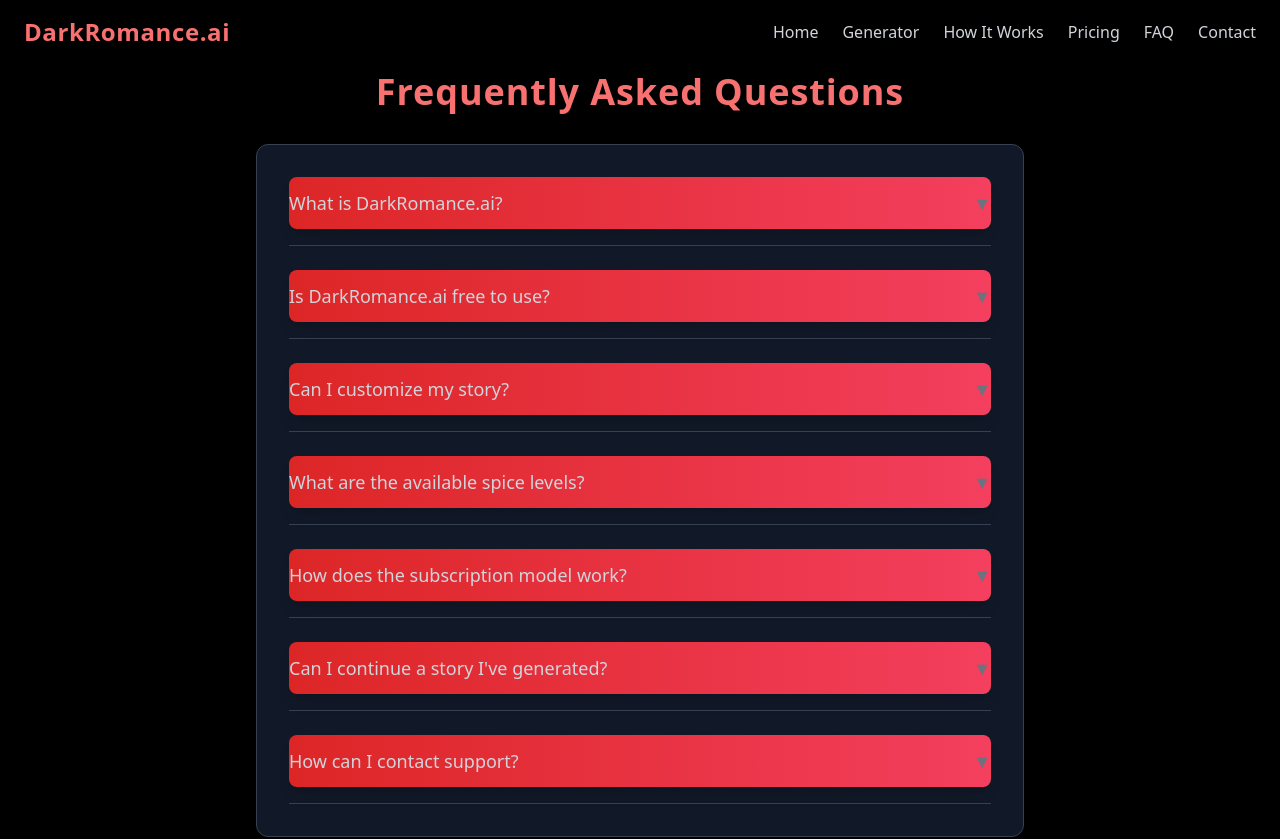
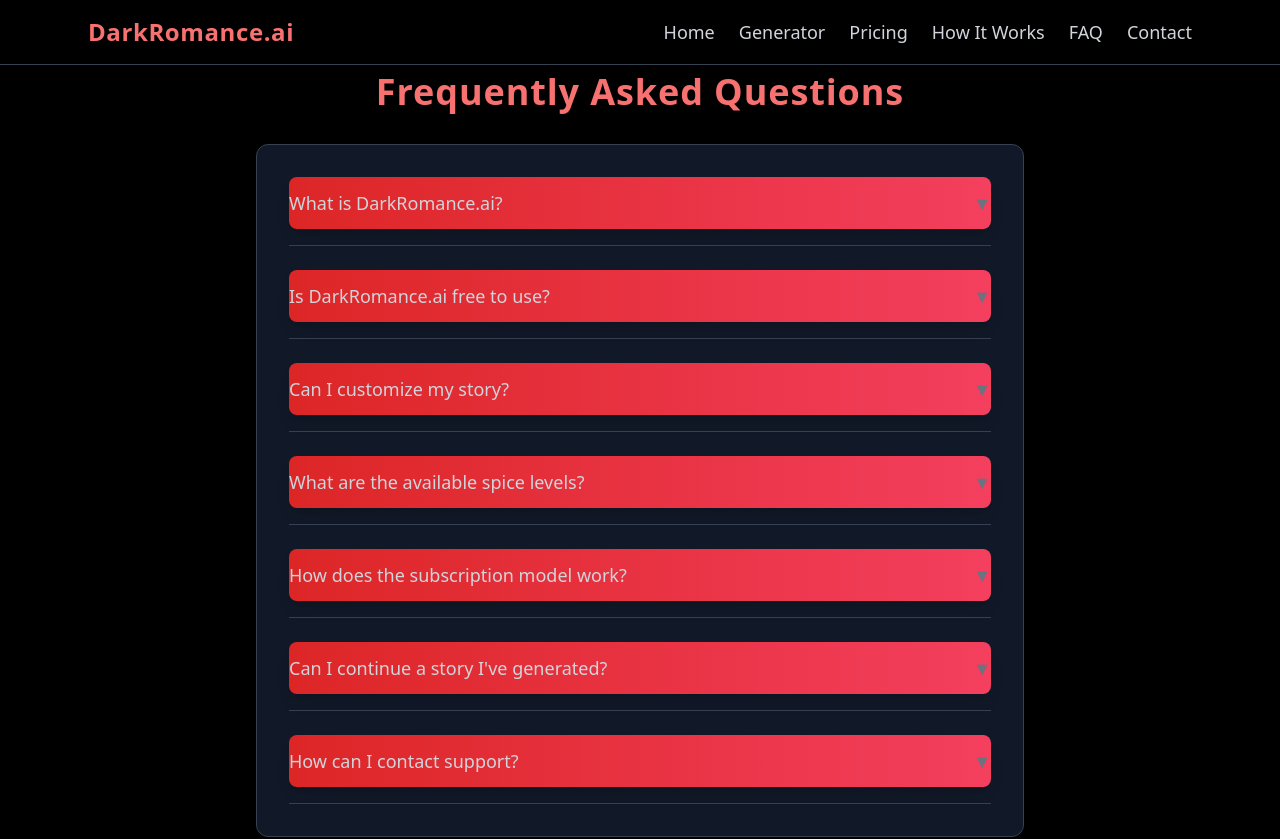
Before and after one commit to kaelsinister/darkromance-backend, a Next.js app in the folder frontend/: page /faq in a window 1280 px wide. Shown: the top 839 px of the page. Built offline with nearby package versions, Linux system fonts and the light colour scheme.

Commit message:
Fixed mobile navbar layout & improved responsiveness

```diff
--- a/frontend/src/components/Navbar.js
+++ b/frontend/src/components/Navbar.js
@@ -3,46 +3,101 @@
 import Link from "next/link";
 
 export default function Navbar() {
-  const [menuOpen, setMenuOpen] = useState(false);
+  const [isOpen, setIsOpen] = useState(false);
 
   return (
-    <nav className="fixed top-0 left-0 w-full bg-black shadow-md z-50 px-6 py-4 flex justify-between items-center">
-      {/* Logo */}
-      <Link href="/" className="text-red-400 text-2xl font-bold tracking-wide">
-        DarkRomance.ai
-      </Link>
+    <nav className="bg-black text-gray-300 w-full fixed top-0 left-0 z-50 shadow-lg border-b border-gray-700">
+      <div className="max-w-6xl mx-auto px-6 py-4 flex justify-between items-center">
+        {/* Logo / Brand Title */}
+        <Link href="/">
+          <h1 className="text-2xl font-bold text-red-400 tracking-wide cursor-pointer">
+            DarkRomance.ai
+          </h1>
+        </Link>
 
-      {/* Mobile Menu Button */}
-      <button
-        className="text-white text-2xl sm:text-xl p-2 focus:outline-none md:hidden"
-        onClick={() => setMenuOpen(!menuOpen)}
-      >
-        ☰
-      </button>
+        {/* Hamburger Menu Button */}
+        <button
+          onClick={() => setIsOpen(!isOpen)}
+          className="md:hidden flex items-center justify-center w-10 h-10 rounded focus:outline-none transition-all duration-300 border border-gray-600"
+        >
+          {/* Icon: Three horizontal bars */}
+          <span className="block w-6 h-0.5 bg-gray-300 mb-1"></span>
+          <span className="block w-6 h-0.5 bg-gray-300 mb-1"></span>
+          <span className="block w-6 h-0.5 bg-gray-300"></span>
+        </button>
 
-      {/* Mobile Menu Dropdown */}
-      {menuOpen && (
-        <div className="absolute top-full left-0 w-full bg-gray-900 text-white shadow-lg z-50 md:hidden">
-          <ul className="flex flex-col space-y-3 p-4">
-            <li><Link href="/" className="hover:text-red-400" onClick={() => setMenuOpen(false)}>Home</Link></li>
-            <li><Link href="/generator" className="hover:text-red-400" onClick={() => setMenuOpen(false)}>Generator</Link></li>
-            <li><Link href="/how-it-works" className="hover:text-red-400" onClick={() => setMenuOpen(false)}>How It Works</Link></li>
-            <li><Link href="/pricing" className="hover:text-red-400" onClick={() => setMenuOpen(false)}>Pricing</Link></li>
-            <li><Link href="/faq" className="hover:text-red-400" onClick={() => setMenuOpen(false)}>FAQ</Link></li>
-            <li><Link href="/contact" className="hover:text-red-400" onClick={() => setMenuOpen(false)}>Contact</Link></li>
+        {/* Desktop Menu */}
+        <ul className="hidden md:flex space-x-6 text-lg">
+          <li>
+            <Link href="/" className="hover:text-red-400 transition">
+              Home
+            </Link>
+          </li>
+          <li>
+            <Link href="/generator" className="hover:text-red-400 transition">
+              Generator
+            </Link>
+          </li>
+          <li>
+            <Link href="/pricing" className="hover:text-red-400 transition">
+              Pricing
+            </Link>
+          </li>
+          <li>
+            <Link href="/how-it-works" className="hover:text-red-400 transition">
+              How It Works
+            </Link>
+          </li>
+          <li>
+            <Link href="/faq" className="hover:text-red-400 transition">
+              FAQ
+            </Link>
+          </li>
+          <li>
+            <Link href="/contact" className="hover:text-red-400 transition">
+              Contact
+            </Link>
+          </li>
+        </ul>
+      </div>
+
+      {/* Mobile Menu */}
+      {isOpen && (
+        <div className="md:hidden bg-gray-900 border-t border-gray-700 absolute top-full left-0 w-full shadow-lg z-40">
+          <ul className="flex flex-col text-center py-4 space-y-4">
+            <li>
+              <Link href="/" className="block hover:text-red-400 transition" onClick={() => setIsOpen(false)}>
+                Home
+              </Link>
+            </li>
+            <li>
+              <Link href="/generator" className="block hover:text-red-400 transition" onClick={() => setIsOpen(false)}>
+                Generator
+              </Link>
+            </li>
+            <li>
+              <Link href="/pricing" className="block hover:text-red-400 transition" onClick={() => setIsOpen(false)}>
+                Pricing
+              </Link>
+            </li>
+            <li>
+              <Link href="/how-it-works" className="block hover:text-red-400 transition" onClick={() => setIsOpen(false)}>
+                How It Works
+              </Link>
+            </li>
+            <li>
+              <Link href="/faq" className="block hover:text-red-400 transition" onClick={() => setIsOpen(false)}>
+                FAQ
+              </Link>
+            </li>
+            <li>
+              <Link href="/contact" className="block hover:text-red-400 transition" onClick={() => setIsOpen(false)}>
+                Contact
+              </Link>
+            </li>
           </ul>
         </div>
       )}
-
-      {/* Desktop Menu */}
-      <div className="hidden md:flex space-x-6">
-        <Link href="/" className="hover:text-red-400 transition">Home</Link>
-        <Link href="/generator" className="hover:text-red-400 transition">Generator</Link>
-        <Link href="/how-it-works" className="hover:text-red-400 transition">How It Works</Link>
-        <Link href="/pricing" className="hover:text-red-400 transition">Pricing</Link>
-        <Link href="/faq" className="hover:text-red-400 transition">FAQ</Link>
-        <Link href="/contact" className="hover:text-red-400 transition">Contact</Link>
-      </div>
     </nav>
   );
 }
```
